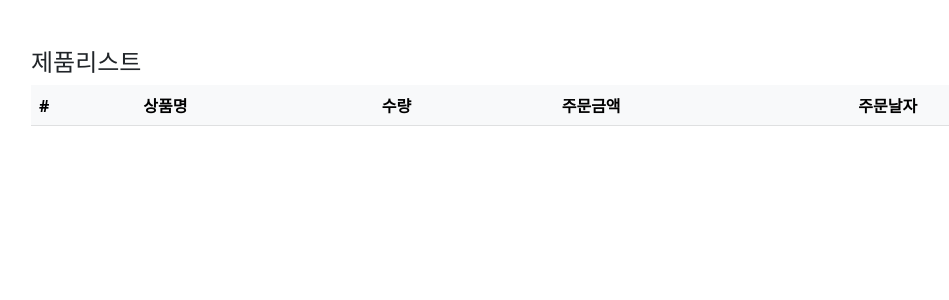
After one commit to kkong3456/Django_real, a Django app: page /order/ in a window 1280 px wide. The commit adds this page. Shown: the top 300 px of the page, without its empty margins (51-1000 px from the left). Run offline with Django 3.2, Linux system fonts and the light colour scheme; data comes from the database, SQL or seed files in the repository; both versions use the stored data as it was after the commit; lists and menus that the app fills with data are empty.

Commit message:
before decorateor

```diff
--- a/fc_django/urls.py
+++ b/fc_django/urls.py
@@ -16,7 +16,7 @@ Including another URLconf
 from django.contrib import admin
 from django.urls import path
 from fcuser.views import index,RegisterView,LoginView
-from order.views import OrderCreate
+from order.views import OrderList,OrderCreate
 from product.views import ProductList,ProductCreate,ProductDetail
 
 urlpatterns = [
@@ -27,5 +27,7 @@ urlpatterns = [
     path('product/',ProductList.as_view()),
     path('product/<int:pk>/',ProductDetail.as_view()),
     path('product/create/',ProductCreate.as_view()),
+    path('order/',OrderList.as_view()),
     path('order/create/',OrderCreate.as_view()),
+
 ]
--- /dev/null
+++ b/order/templates/order.html
@@ -0,0 +1,34 @@
+{% extends "base.html" %}
+{% load humanize %}
+{% block contents %}
+<div class="row mt-5">
+    <div class="col-12">
+        <h4>제품리스트</h4>
+        <table class="table table-light">
+            <thead class="thead-light">
+                <tr>
+                    <th scope="col">#</th>
+                    <th scope="col">상품명</th>
+                    <th scope="col">수량</th>
+                    <th scope="cos">주문금액</th>
+                    <th scope="col">주문날자</th>
+                </tr>
+            </thead>
+            <tbody class="text-dart">
+            {% for order in order_list %}
+                <tr>
+                    <th scope="row">{{order.id}}</th>
+                    <th scope="row">{{order.product}}</th>
+                    <th scope="row">{{order.quantity}} 개</th>
+                    <th scope="row">{{order.price}} 원</th>
+                    <th scope="row">{{order.register_date|date:'Y-m-d H:i'}}</th>
+                    {% comment %} <th scope="row" style="width:100px;">{{order.description | safe}}</th> {% endcomment %}
+
+                </tr>
+            {% endfor %}
+            </tbody>
+        </table>
+    </div>
+</div>
+
+{% endblock %}
--- a/order/views.py
+++ b/order/views.py
@@ -1,6 +1,8 @@
 from django.shortcuts import render,redirect
 from django.views.generic.edit import FormView
 from .forms import RegisterForm
+from django.views.generic import ListView
+from .models import Order
 
 
 # Create your views here.
@@ -10,8 +12,10 @@ class OrderCreate(FormView):
     success_url='/product/'
 
 
+
     def form_invalid(self,form):   # 폼 전달이 실패할때.. 수량이 빈칸일때..등
         print(f'약오르지')
+
         return redirect('/product/'+str(form.product))
 
     def get_form_kwargs(self,**kwargs):  #FormView에 있는 메소드로 인자값을 추가할때 사용함
@@ -21,3 +25,11 @@ class OrderCreate(FormView):
         })
 
         return kw
+
+class OrderList(ListView):
+    template_name='order.html'
+    context_object_name='order_list'
+
+    def get_queryset(self,**kwargs):
+        queryset=Order.objects.filter(fcuser__email=self.request.session.get('user'))
+        return queryset
--- a/product/templates/product.html
+++ b/product/templates/product.html
@@ -11,7 +11,7 @@
                     <th scope="col">상품명</th>
                     <th scope="col">가격</th>
                     <th scope="col">등록날자</th>
-                    <th scope="col">설명</th>
+                    <th scope="col">재고수량</th>
 
                 </tr>
             </thead>
@@ -23,6 +23,7 @@
                     <th scope="row">{{product.price|intcomma}}원</th>
                     <th scope="row">{{product.register_date|date:'Y-m-d H:i'}}</th>
                     {% comment %} <th scope="row" style="width:100px;">{{product.description | safe}}</th> {% endcomment %}
+                    <th scope="row">{{product.stock}}개</th>
                 </tr>
             {% endfor %}
             </tbody>
--- a/product/templates/product_detail.html
+++ b/product/templates/product_detail.html
@@ -29,6 +29,7 @@
                 </li>
                 <li class="list-group-item">가격 : {{product.price | intcomma}}원</li>
                 <li class="list-group-item">등록날자 : {{product.register_date | date:'Y-m-d H:i'}}</li>
+                <li class="list-group-item">재고수량 : {{product.stock | intcomma}}</li>
                 <li class="list-group-item">설명 : {{product.description|safe}}</li>
             </ul>
         </div>
```
Also changed, not shown: order/forms.py (+11 -6 lines), db.sqlite3.
